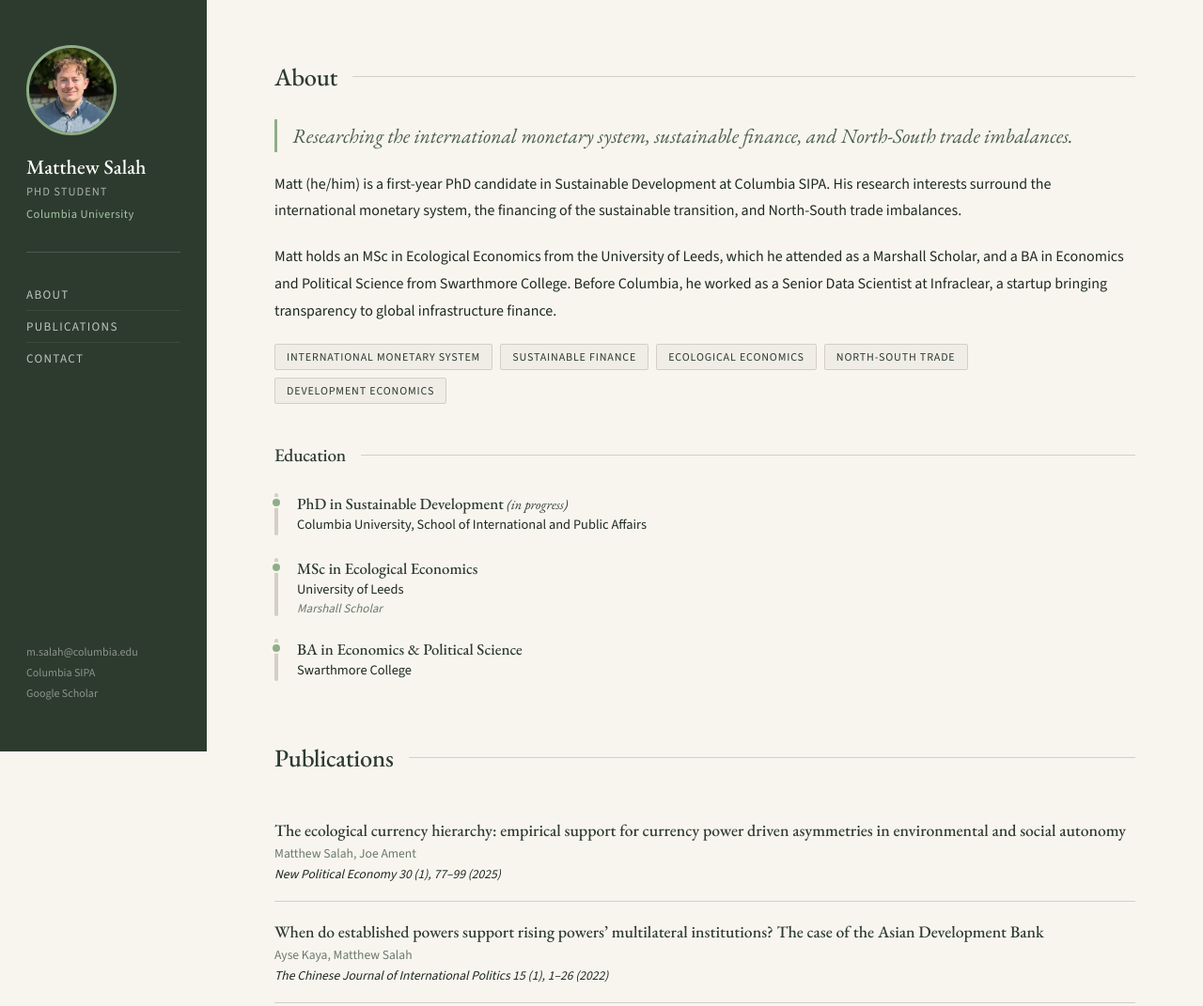
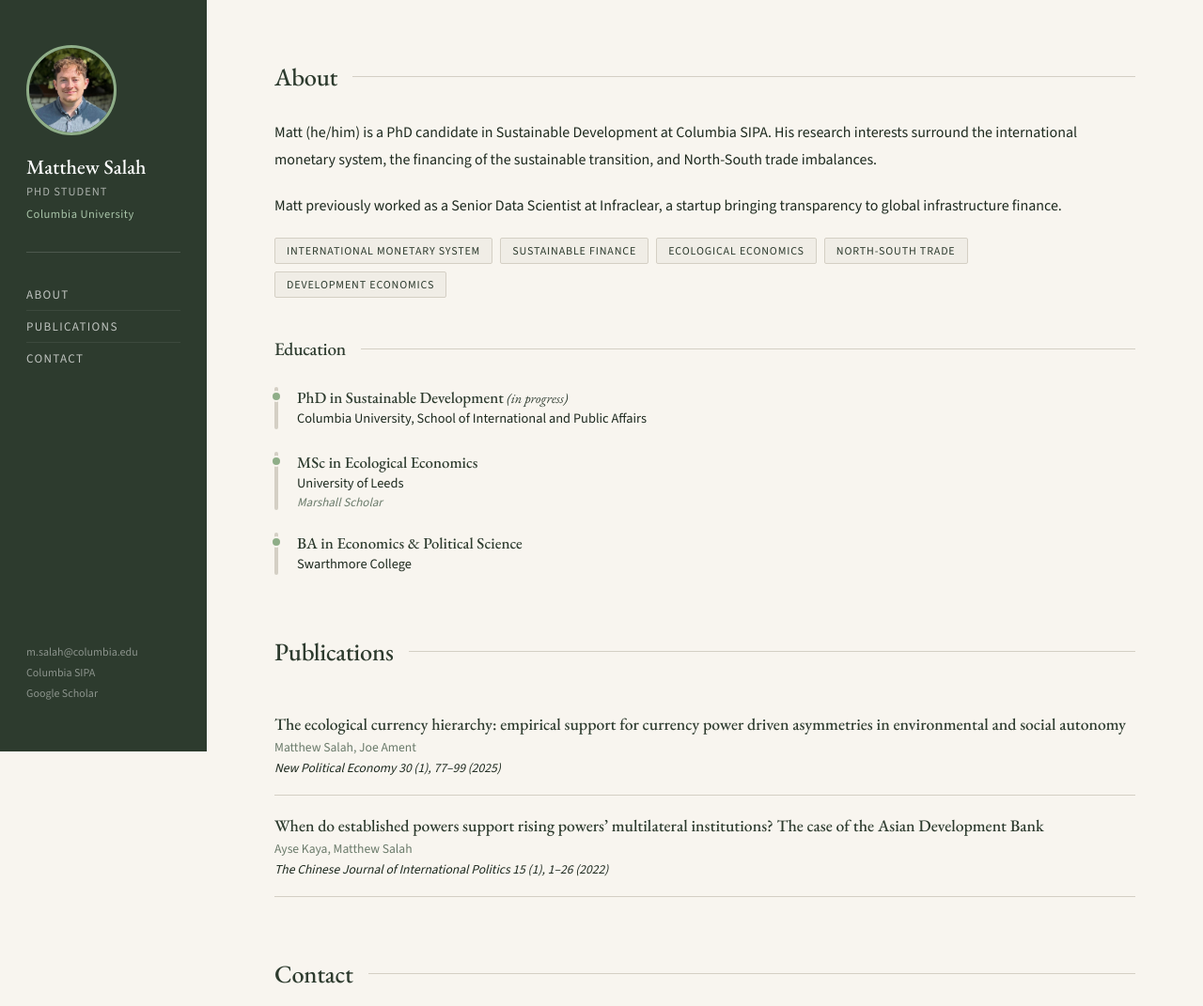
Before and after one commit to mattsalah/mattsalah.github.io, a plain HTML site: page index.html in a window 1280 px wide. Shown: the top 1071 px of the page at 94% size. Drawn offline with nearby package versions, Linux system fonts and the light colour scheme.

Commit message:
bio content changes

```diff
--- a/index.html
+++ b/index.html
@@ -439,15 +439,15 @@
         <div class="section-rule"></div>
       </div>
 
-      <p class="about-intro">
+      <!-- <p class="about-intro">
         Researching the international monetary system, sustainable finance, and North-South trade imbalances.
-      </p>
+      </p> -->
 
       <p class="about-body">
-        Matt (he/him) is a first-year PhD candidate in Sustainable Development at Columbia SIPA. His research interests surround the international monetary system, the financing of the sustainable transition, and North-South trade imbalances.
+        Matt (he/him) is a PhD candidate in Sustainable Development at Columbia SIPA. His research interests surround the international monetary system, the financing of the sustainable transition, and North-South trade imbalances.
       </p>
       <p class="about-body">
-        Matt holds an MSc in Ecological Economics from the University of Leeds, which he attended as a Marshall Scholar, and a BA in Economics and Political Science from Swarthmore College. Before Columbia, he worked as a Senior Data Scientist at Infraclear, a startup bringing transparency to global infrastructure finance.
+        Matt previously worked as a Senior Data Scientist at Infraclear, a startup bringing transparency to global infrastructure finance.
       </p>
 
       <div class="tags">
```
